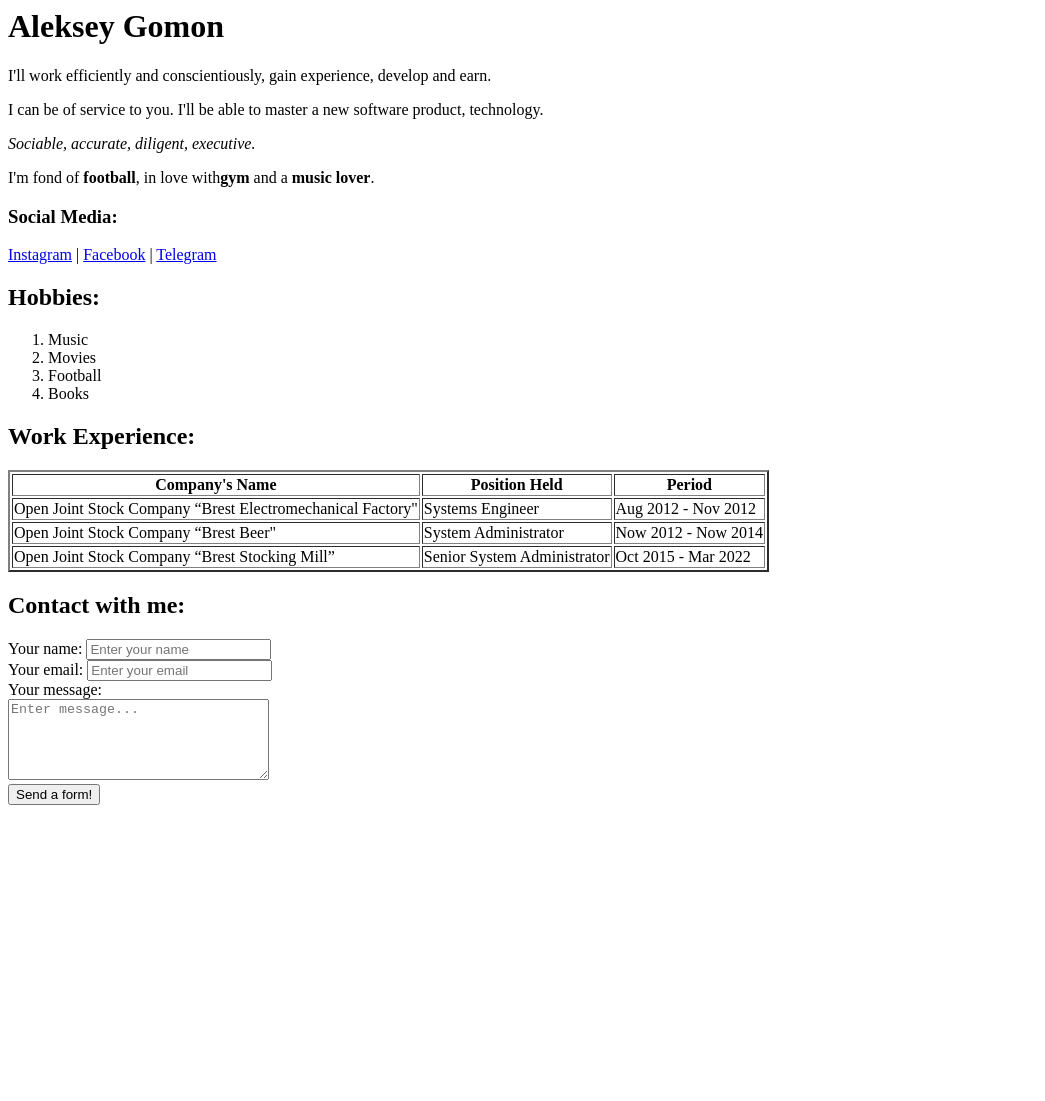
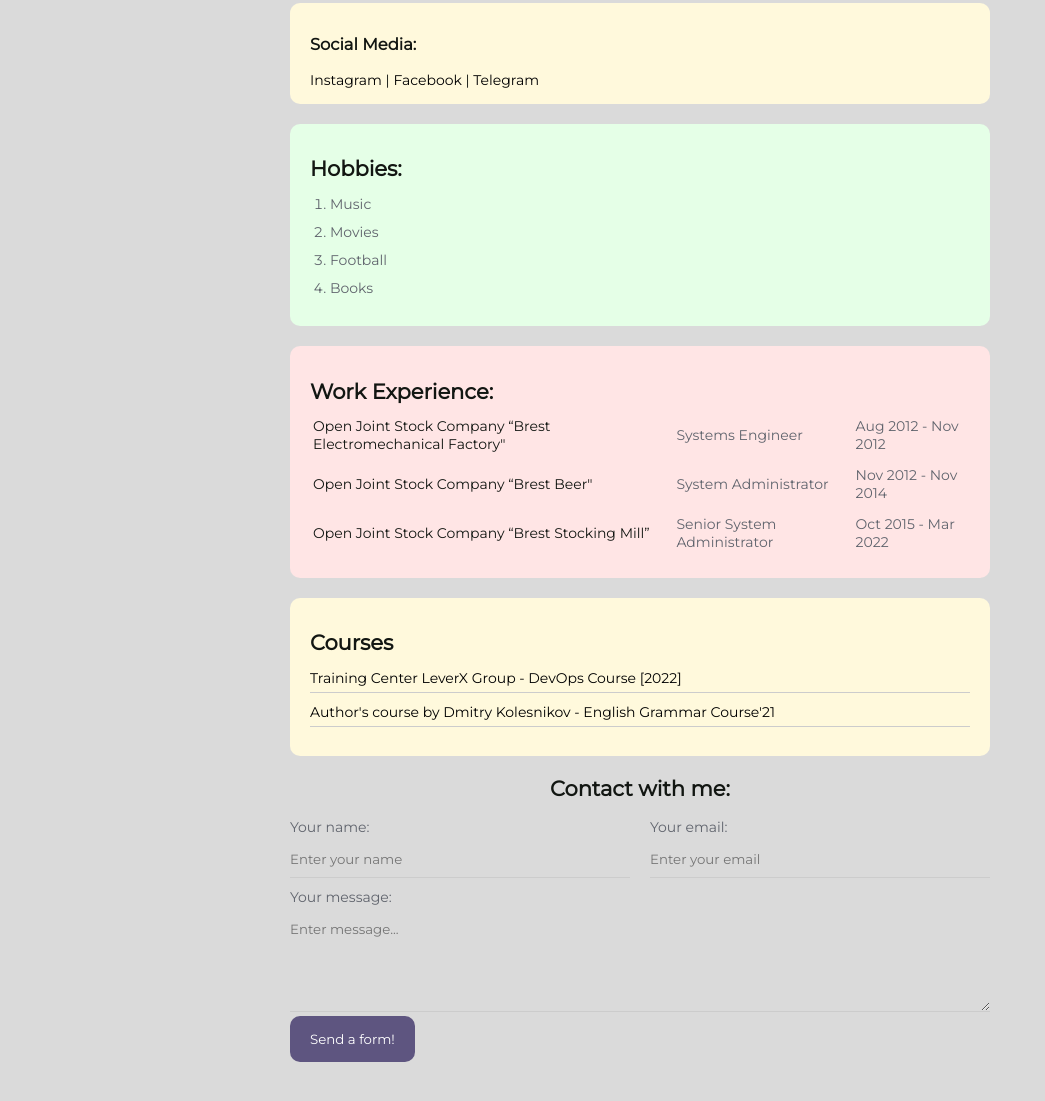
Before and after one commit to bibiriboza/resume, a plain HTML site: page index.html in a window 1280 px wide. Shown: the part 245-1346 px from the top of the page, without its empty margins (0-1045 px from the left). Before the commit the page ends 1058 px from the top, so only its background shows below. Drawn offline with Linux system fonts and the light colour scheme.

Commit message:
Add styles

```diff
--- a/index.html
+++ b/index.html
@@ -6,12 +6,19 @@
   <meta http-equiv="X-UA-Compatible" content="IE=edge">
   <meta name="viewport" content="width=device-width, initial-scale=1.0">
   <meta name="keywords" content="html, css, gomon, resume, cv, site">
-  <meta name="description" content="This is a simple example of resume by Aleksey Gomon" />
+  <meta name="description" content="This is a simple example of resume by Aleksey Gomon">
+  <link rel="stylesheet" href="style.css">
   <title>Resume by Aleksey Gomon</title>
 </head>
 
 <body>
-  <img src="photo.jpg" width="220">
+
+  <div class="container">
+
+    <div class="info">
+      <img src="photo.jpg" alt="Aleksey Gomon" class="photo">
+
+      <div class="info-text">
 
         <h1>Aleksey Gomon</h1>
 
@@ -20,8 +27,12 @@
         <p>I can be of service to you. I'll be able to master a new software product, technology.</p>
 
         <p><em>Sociable, accurate, diligent, executive.</em></p>
-  <p>I'm fond of <strong>football</strong>, in love with<strong>gym</strong> and a <strong>music lover</strong>.</p>
+        <p>I'm fond of <strong>football</strong>, in love with <strong>gym</strong> and a <strong>music lover</strong>.
+        </p>
+      </div>
+    </div>
 
+    <div class="card bg-yellow">
       <h3><strong>Social Media:</strong></h3>
 
       <a href="https://www.instagram.com/bibiriboza/" target="_blank">Instagram</a>
@@ -29,26 +40,29 @@
       <a href="https://www.facebook.com/bibiriboza/" target="_blank">Facebook</a>
       |
       <a href="https://t.me/bibiriboza/" target="_blank">Telegram</a>
-
+    </div>
+    <div class="card bg-green">
       <h2>Hobbies:</h2>
 
-  <ol>
+      <ol class="list">
         <li>Music</li>
         <li>Movies</li>
         <li>Football</li>
         <li>Books</li>
       </ol>
+    </div>
 
+    <div class="card bg-red">
       <h2>Work Experience:</h2>
 
-  <table border="2">
-    <thead>
+      <table class="table">
+        <!-- <thead>
           <tr>
             <th>Company's Name</th>
             <th>Position Held</th>
             <th>Period</th>
           </tr>
-    </thead>
+        </thead> -->
         <tbody>
           <tr>
             <td>Open Joint Stock Company “Brest Electromechanical Factory"</td>
@@ -58,7 +72,7 @@
           <tr>
             <td>Open Joint Stock Company “Brest Beer"</td>
             <td>System Administrator</td>
-        <td>Now 2012 - Now 2014</td>
+            <td>Nov 2012 - Nov 2014</td>
           </tr>
           <tr>
             <td>Open Joint Stock Company “Brest Stocking Mill”</td>
@@ -67,27 +81,52 @@
           </tr>
         </tbody>
       </table>
+    </div>
 
+    <div class="card bg-yellow">
+      <h2>Courses</h2>
+
+      <ul class="link-list">
+        <li>
+          <a href="#">Training Center LeverX Group - DevOps Course [2022]</a>
+        </li>
+        <li>
+          <a href="#">Author's course by Dmitry Kolesnikov - English Grammar Course'21</a>
+        </li>
+      </ul>
+    </div>
+
+    <form action="/" class="form">
       <h2>Contact with me:</h2>
 
-  <form>
-    <div>
+      <div class="form-row">
+
+        <div class="form-group">
           <label for="text">Your name:</label>
           <input type="text" id="text" placeholder="Enter your name">
         </div>
 
-    <div>
+        <div class="form-group">
           <label for="email">Your email:</label>
           <input type="email" id="email" placeholder="Enter your email">
         </div>
-
-    <div>
-      <label for="message">Your message:</label>
-      <br />
-      <textarea id="message" placeholder="Enter message..." cols="30" rows="5"></textarea>
       </div>
 
-    <button type="submit">Send a form!</button>
+      <div class="form-group">
+        <label for="message">Your message:</label>
+        <textarea id="message" placeholder="Enter message..." cols="20" rows="5"></textarea>
+      </div>
+      <input class="btn" type="submit" value="Send a form!">
+    </form>
+
+    <br>
+    <br>
+    <br>
+    <br>
+    <br>
+    <br>
+
+  </div>
 
 </body>
 
--- /dev/null
+++ b/style.css
@@ -0,0 +1,190 @@
+@import url("https://fonts.googleapis.com/css2?family=Montserrat&display=swap");
+
+body {
+  font-family: "Montserrat", sans-serif;
+  font-size: 14px;
+  font-weight: normal;
+  background-color: #dadada;
+  color: #121612;
+}
+
+a {
+  color: #000;
+  text-decoration: none;
+}
+
+a:hover {
+  text-decoration: underline;
+}
+
+a:active {
+  color: darkred;
+}
+
+a:visited {
+  color: blueviolet;
+}
+
+.container {
+  max-width: 700px;
+  margin: auto;
+  padding-top: 20px;
+}
+
+.photo {
+  width: 200px;
+  border-radius: 25px;
+  box-shadow: 4px 4px 12px rgba(0, 0, 0, 0.25);
+}
+
+.info {
+  margin-bottom: 20px;
+  display: flex;
+}
+
+.info-text {
+  margin-left: 20px;
+}
+
+.info-text p {
+  font-style: italic;
+  font-weight: bold;
+  color: #737579;
+  margin: 0;
+}
+
+.info-text h4 {
+  margin-bottom: 10px;
+}
+
+@media (max-width: 510px) {
+  .info {
+    display: block;
+    text-align: center;
+  }
+}
+
+.card {
+  /* border: 1px solid black; */
+  border-radius: 10px;
+  padding: 15px 20px;
+  margin-bottom: 20px;
+  /* background: #fff; */
+}
+
+.card h2 {
+  margin-bottom: 10px;
+}
+
+.bg-yellow {
+  background: #fff9dc;
+}
+
+.bg-red {
+  background: #ffe5e5;
+}
+
+.bg-green {
+  background: #e5ffe7;
+}
+
+.btn {
+  background: #5e5580;
+  padding: 15px 20px;
+  color: #fff;
+  border: none;
+  font-family: inherit;
+  cursor: pointer;
+  border-radius: 10px;
+}
+
+.btn:hover {
+  opacity: 0.8;
+}
+
+.list {
+  padding: 0 20px;
+}
+
+.list li {
+  color: #60646d;
+  margin-bottom: 10px;
+}
+
+.link-list {
+  list-style: none;
+  padding: 0;
+}
+
+.link-list li {
+  margin-bottom: 10px;
+  border-bottom: 1px solid #ccc;
+  padding-bottom: 5px;
+}
+
+.table {
+  width: 100%;
+}
+
+.table td {
+  padding-bottom: 10px;
+}
+
+.table td:nth-child(2),
+.table td:nth-child(3) {
+  color: #60646d;
+}
+
+.form h2 {
+  text-align: center;
+}
+
+.form-row {
+  margin-bottom: 10px;
+  display: flex;
+}
+
+.form-row,
+.form-group {
+  margin-right: 20px;
+  width: 100%;
+  /* display: inline-block; */
+  /* width: calc(50% - 20px); */
+}
+
+.form-row,
+.form-group:last-child {
+  margin-right: 0;
+}
+
+@media (max-width: 510px) {
+  .form-row {
+    display: block;
+  }
+
+  .form-row,
+  .form-group {
+    width: 100%;
+    margin-right: 0;
+    margin-bottom: 10px;
+  }
+}
+
+.form-group label {
+  display: block;
+  font-size: 14px;
+  color: #60646d;
+}
+
+.form-group input,
+.form-group textarea {
+  width: 100%;
+  box-sizing: border-box;
+  border: none;
+  background: transparent;
+  border-bottom: 1px solid #ccc;
+  color: #000;
+  padding: 15px 0 10px;
+  outline: none;
+  font-family: inherit;
+}
```
Lines whose indentation alone changed are shown as unchanged.
